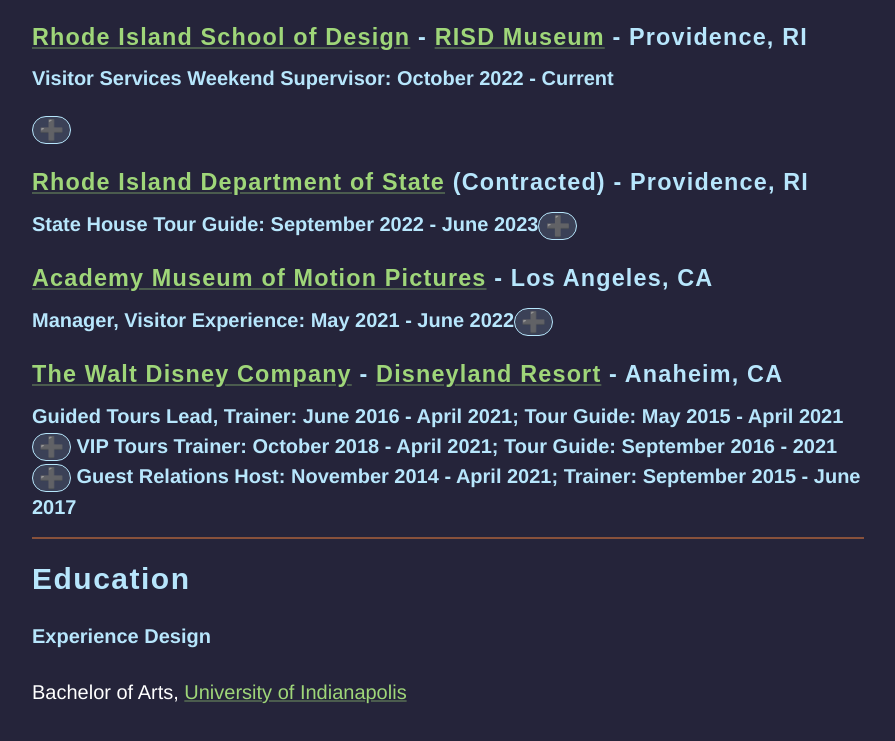
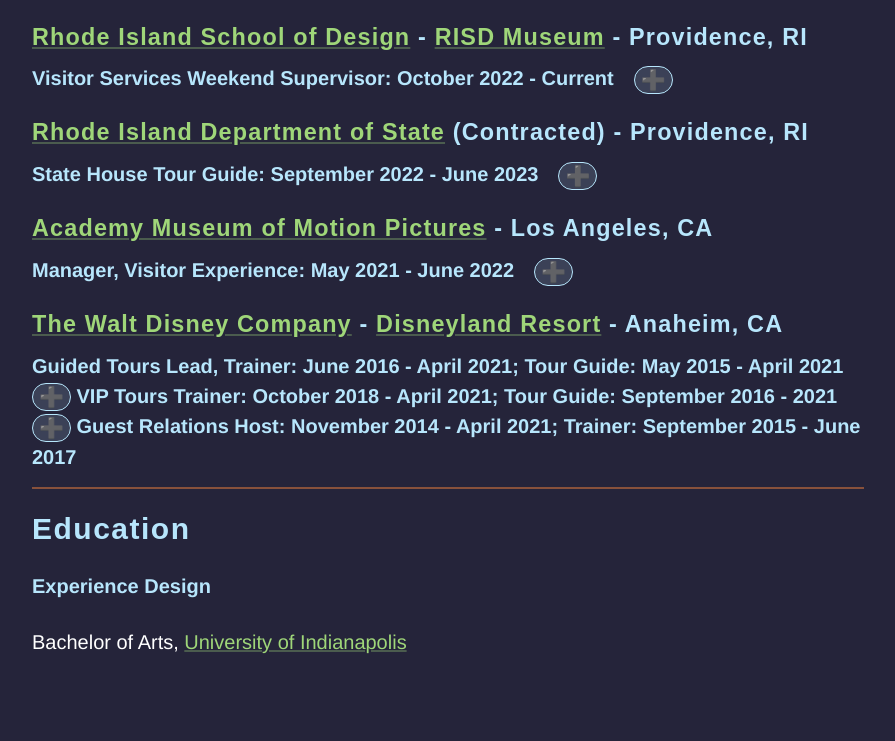
Before and after one commit to jackxalan/jackxalan.github.io, a plain HTML site: page resume.html in a window 1280 px wide. Shown: the part 557-1298 px from the top of the page, without its empty margins (192-1087 px from the left). Drawn offline with Linux system fonts and the light colour scheme; a web font is replaced by a local one.

Commit message:
Update resume.html

```diff
--- a/resume.html
+++ b/resume.html
@@ -28,7 +28,7 @@
 <h2>Experience</h2>
 
 <h3><a href="http://risd.edu">Rhode Island School of Design</a> - <a href="http://risdmuseum.org">RISD Museum</a> - Providence, RI</h3>
-<h4 class="resume" style="display: inline;"><strong>Visitor Services Weekend Supervisor:</strong> October 2022 - Current</h4></p><button type="button" class="collapsible">➕</button>
+<h4 class="resume" style="display: inline;"><strong>Visitor Services Weekend Supervisor:</strong> October 2022 - Current&emsp;<button type="button" class="collapsible">➕</button></h4>
 <div class="content">
 <ul>
   <li>Works with Visitor Services Manager to provide direction, supervision and leadership to department staff; contributes to performance evaluations, staffing schedules</li>
@@ -37,7 +37,7 @@
 </ul>
 </div>
 <h3><a href="https://www.sos.ri.gov/">Rhode Island Department of State</a> (Contracted) - Providence, RI</h3>
-<h4 class="resume" style="display: inline;"><strong>State House Tour Guide:</strong> September 2022 - June 2023</h4><button type="button" class="collapsible">➕</button>
+<h4 class="resume" style="display: inline;"><strong>State House Tour Guide:</strong> September 2022 - June 2023&emsp;<button type="button" class="collapsible">➕</button></h4>
 <div class="content">
 <ul>
   <li>Worked alongside State Librarians to provide tours of the RI State House to visitors, school groups, and RI government officials</li>
@@ -46,7 +46,7 @@
 </ul>
 </div>
 <h3><a href="https://www.academymuseum.org/">Academy Museum of Motion Pictures</a> - Los Angeles, CA</h3>
-<h4 class="resume" style="display: inline;"><strong>Manager, Visitor Experience:</strong> May 2021 - June 2022</h4><button type="button" class="collapsible">➕</button>
+<h4 class="resume" style="display: inline;"><strong>Manager, Visitor Experience:</strong> May 2021 - June 2022&emsp;<button type="button" class="collapsible">➕</button></h4>
 <div class="content">
 <ul>
 <li>Coordinated across departments to develop institutional structures and practices with (and after departure of) the Visitor Experience Director</li>
@@ -55,7 +55,7 @@
 </ul>
 </div>
 <h3><a href="https://thewaltdisneycompany.com/">The Walt Disney Company</a> - <a href="https://disneyland.disney.go.com/">Disneyland Resort</a> - Anaheim, CA</h3>
-<h4 class="resume" style="display: inline;"><strong>Guided Tours Lead, Trainer:</strong> June 2016 - April 2021; <strong>Tour Guide:</strong> May 2015 - April 2021</h4><button type="button" class="collapsible">➕</button>
+<h4 class="resume" style="display: inline;"><strong>Guided Tours Lead, Trainer:</strong> June 2016 - April 2021; <strong>Tour Guide:</strong> May 2015 - April 2021&emsp;<button type="button" class="collapsible">➕</button></h4>
 <div class="content">
 <ul>
 <li>Supervised daily operation of Guided Tours business, including: POS operations/troubleshooting, responding to escalated guest concerns and providing service recovery, audio equipment issue and operations, organizing labor and breaks</li>
@@ -63,7 +63,7 @@
 <li>Developed strategy and produces creative assets to launch new offerings/product</li>
 </ul>
 </div>
-<h4 class="resume" style="display: inline;"><strong>VIP Tours Trainer:</strong> October 2018 - April 2021; Tour Guide: September 2016 - 2021</h4><button type="button" class="collapsible">➕</button>
+<h4 class="resume" style="display: inline;"><strong>VIP Tours Trainer:</strong> October 2018 - April 2021; Tour Guide: September 2016 - 2021&emsp;<button type="button" class="collapsible">➕</button></h4>
 <div class="content">
 <ul>
 <li>Co-facilitated multi-day on-the-job training for new guides; provides instruction for resort operations, interpersonal communications, business/dining etiquette, and more</li>
@@ -71,7 +71,7 @@
 <li>Hosted talent, high-profile guests, and families at the Disneyland Resort</li>
 </ul>
 </div>
-<h4 class="resume" style="display: inline;"><strong>Guest Relations Host:</strong> November 2014 - April 2021; Trainer: September 2015 - June 2017</h4>
+<h4 class="resume" style="display: inline;"><strong>Guest Relations Host:</strong> November 2014 - April 2021; Trainer: September 2015 - June 2017&emsp;</h4>
 <hr>
 <h2>Education</h2>
 <h4 class="resume"><strong>Experience Design</strong></h4>
```
